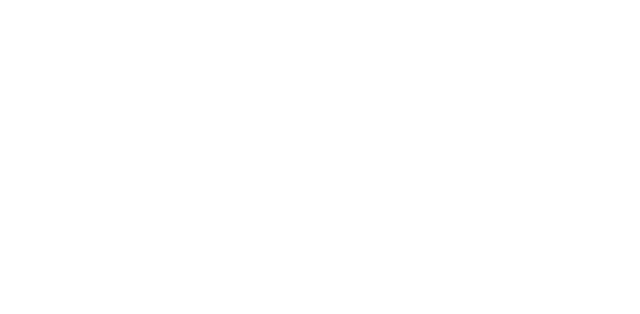
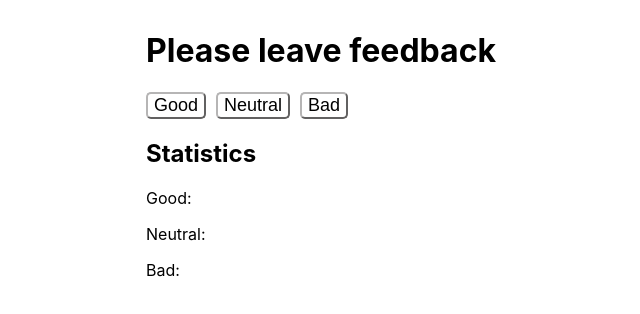
Before and after one commit to ArtPolguy/goit-react-hw-02-feedback, a React (Create React App) app: page / in a window 1280 px wide. Shown: the top 314 px of the page, without its empty margins (244-884 px from the left). Built offline with nearby package versions, Linux system fonts and the light colour scheme.

Commit message:
add markup and styles

```diff
--- a/package.json
+++ b/package.json
@@ -7,6 +7,7 @@
     "@testing-library/jest-dom": "^5.16.3",
     "@testing-library/react": "^12.1.4",
     "@testing-library/user-event": "^13.5.0",
+    "prop-types": "^15.8.1",
     "react": "^18.1.0",
     "react-dom": "^18.1.0",
     "react-scripts": "5.0.1",
--- a/src/components/App.jsx
+++ b/src/components/App.jsx
@@ -1,3 +1,12 @@
-export const App = () => {
-  return <div></div>;
-};
+import { Component } from 'react';
+import Feedback from './Feedback/Feedback';
+
+export class App extends Component {
+  render() {
+    return (
+      <div>
+        <Feedback />
+      </div>
+    );
+  }
+}
--- /dev/null
+++ b/src/components/Feedback/Feedback.jsx
@@ -0,0 +1,22 @@
+import { Component } from 'react';
+import css from './Feedback.module.css';
+// import PropTypes from 'prop-types';
+
+class Feedback extends Component {
+  render() {
+    return (
+      <div className={css.container}>
+        <h1 className={css.title}>Please leave feedback</h1>
+        <input type="button" value="Good" className={css.button} />
+        <input type="button" value="Neutral" className={css.button} />
+        <input type="button" value="Bad" className={css.button} />
+        <h2 className={css.titleStatistic}>Statistics</h2>
+        <p className={css.statsValue}>Good:</p>
+        <p className={css.statsValue}>Neutral:</p>
+        <p className={css.statsValue}>Bad:</p>
+      </div>
+    );
+  }
+}
+
+export default Feedback;
--- /dev/null
+++ b/src/components/Feedback/Feedback.module.css
@@ -0,0 +1,12 @@
+.container {
+  max-width: 500px;
+  margin: 0 auto;
+  padding: 10px;
+}
+.button {
+  font-size: 18px;
+  margin-right: 10px;
+  border-radius: 5px;
+  border-color: rgb(182, 181, 181);
+  background-color: #fff;
+}
```
Also changed, not shown: 1 other file (tests, documents, lock files or other folders).
